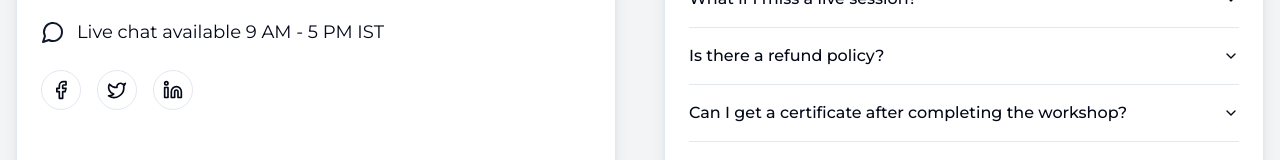
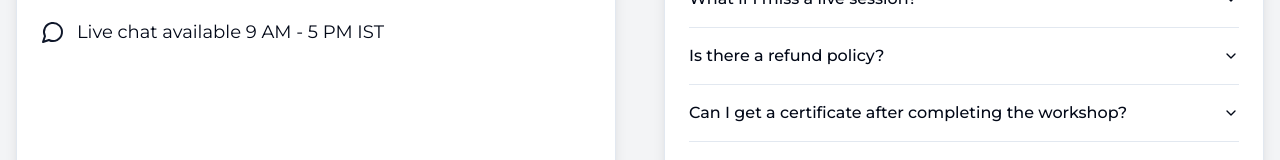
Before and after one commit to rahularya002/portfolio, a Next.js app: page /Support in a window 1280 px wide. Shown: the part 765-925 px from the top of the page. Built offline with nearby package versions, Linux system fonts and the light colour scheme.

Commit message:
minor changes

```diff
--- a/src/app/Support/page.tsx
+++ b/src/app/Support/page.tsx
@@ -41,17 +41,6 @@ export default function Component() {
               <div className="flex items-center space-x-3">
                 <MessageCircle className="w-6 h-6 text-primary" />
                 <span className="text-lg">Live chat available 9 AM - 5 PM IST</span>
-              </div>
-              <div className="flex space-x-4 mt-6">
-                <Button variant="outline" size="icon" className="rounded-full">
-                  <Facebook className="w-5 h-5" />
-                </Button>
-                <Button variant="outline" size="icon" className="rounded-full">
-                  <Twitter className="w-5 h-5" />
-                </Button>
-                <Button variant="outline" size="icon" className="rounded-full">
-                  <Linkedin className="w-5 h-5" />
-                </Button>
               </div>
             </CardContent>
           </Card>
```
